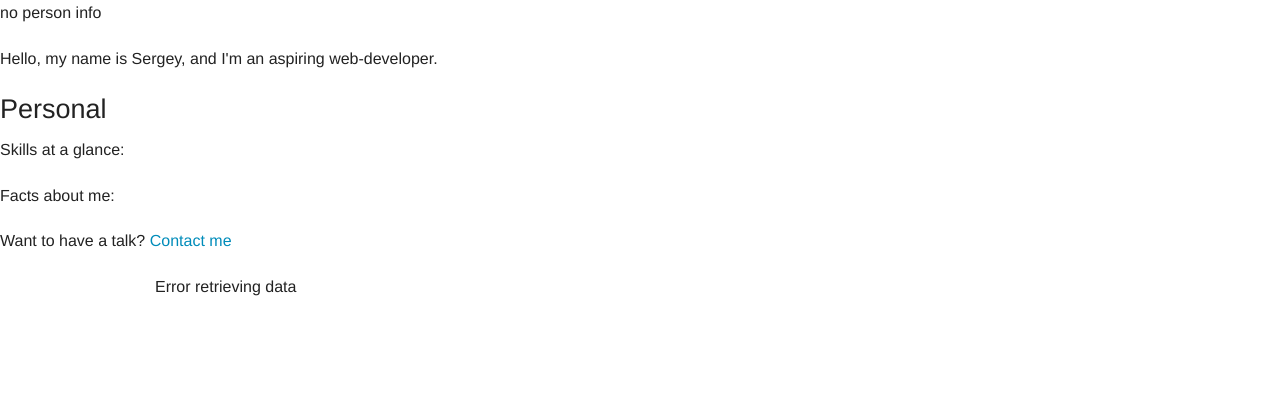
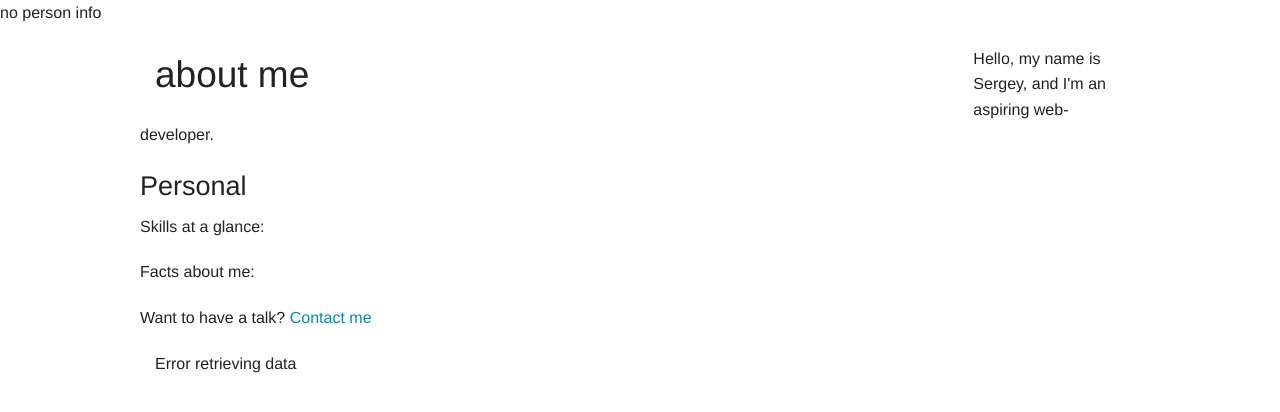
Before and after one commit to sergeynikiforov/sergey-nikiforov.com, a Django app: template sn_app/templates/sn_app/about.html in a window 1280 px wide. Shown: the top 412 px of the page. Run offline with Django 3.2, Linux system fonts and the light colour scheme; the template is opened without the code that fills it, so the values that code supplies are empty; some libraries are stand-ins or nearby versions.

Commit message:
add row-like behaviour to <main>

```diff
--- a/assets/styles/app.scss
+++ b/assets/styles/app.scss
@@ -5,3 +5,10 @@
     position: fixed;
     left: 1px;
 }
+
+main {
+    @include grid-row();
+    section {
+        @include grid-column($columns:10);
+    }
+}
--- a/sn_app/templates/sn_app/about.html
+++ b/sn_app/templates/sn_app/about.html
@@ -2,6 +2,16 @@
 {% load sn_app_extras %}
 {% block title %}About{% endblock title %}
 {% block body %}
+
+<section>
+    <div class="row">
+        <article>
+            <header>
+                <h2>about me</h2>
+            </header>
+        </article>
+    </div>
+</section>
 <p>Hello, my name is Sergey, and I'm an aspiring web-developer.</p>
 <div id="personal">
     <h3>Personal</h3>
--- a/sn_app/templates/sn_app/landing.html
+++ b/sn_app/templates/sn_app/landing.html
@@ -3,8 +3,7 @@
 {% load staticfiles %}
 {% block title %}{% if person %}{{ person.first_name }} {{ person.last_name }}{% else %}Home{% endif %}{% endblock title %}
 {% block body %}
-<div class="row">
-    <div class="small-12 columns">
+<section class="small-12 columns">
     {% if messages %}
          {% for message in messages %}
              <p>{{ message }}</p>
@@ -13,6 +12,5 @@
     <figure>
         <img src="{% static 'sn_app/images/picasso.jpg' %}" alt="picasso street cadiz"/>
     </figure>
-    </div>
-</div>
+</section>
 {% endblock body %}
--- a/sn_app/templates/sn_app/resume.html
+++ b/sn_app/templates/sn_app/resume.html
@@ -4,7 +4,7 @@
 {% block title %}Resume{% endblock title %}
 {% block body %}
 <div class="row">
-    <div class="small-4 columns">
+    <div class="small-12 columns">
         <aside id="sidenav">
             <div data-magellan-expedition>
               <dl class="side-nav">
```
Also changed, not shown: sn_app/static/sn_app/css/app.css.
